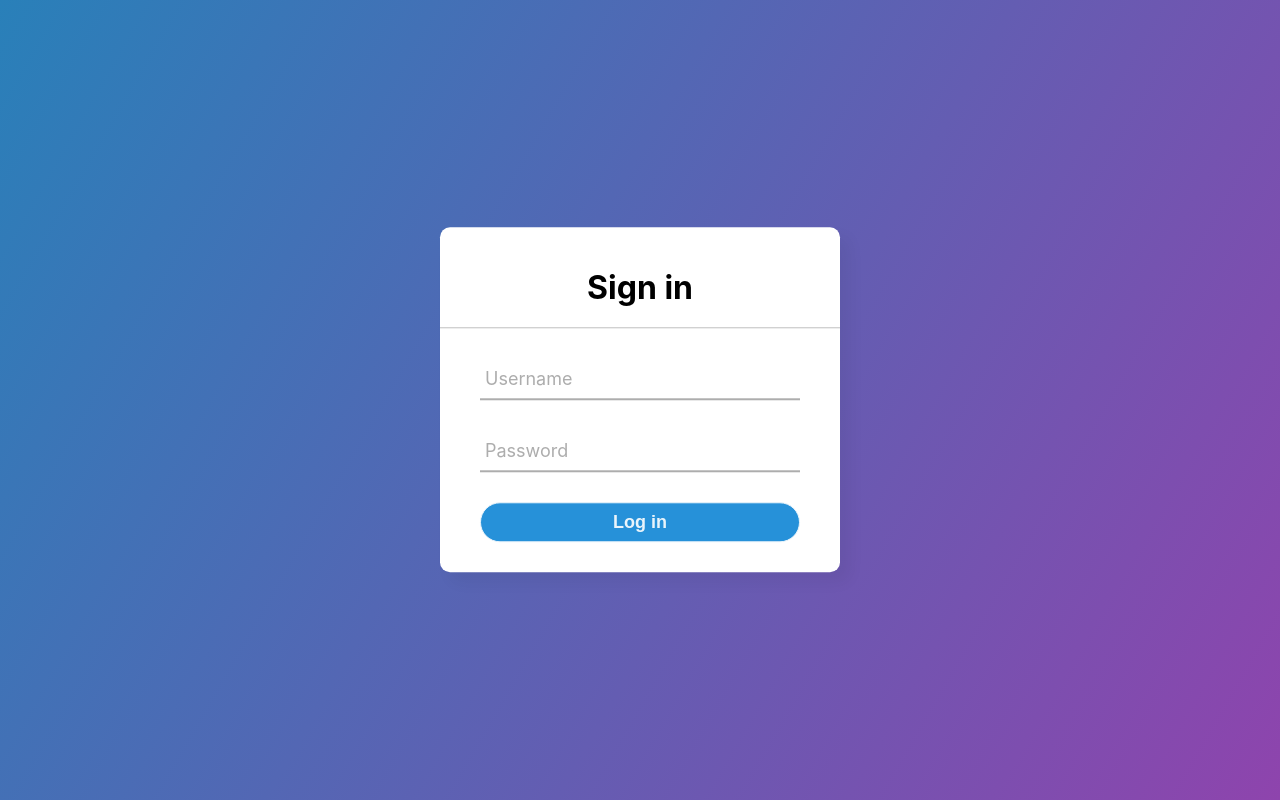
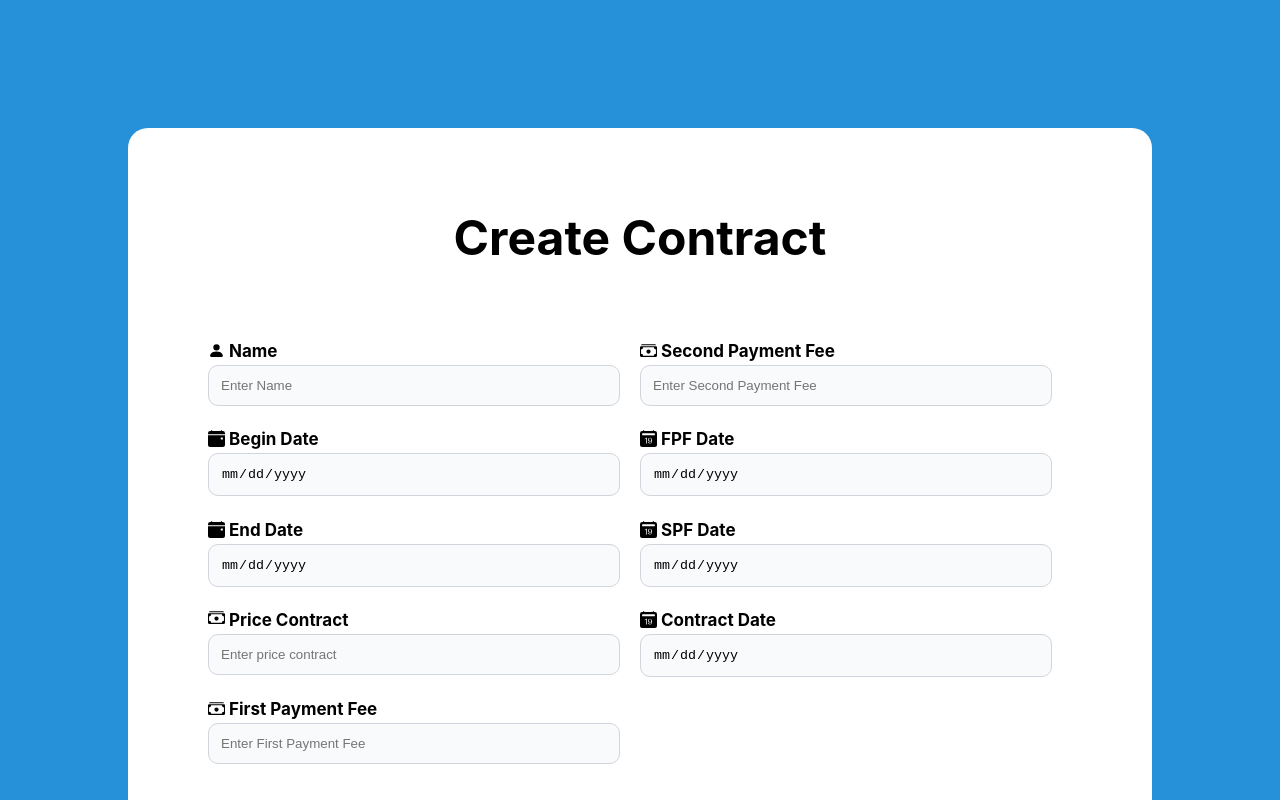
Before and after one commit to Tskiser/Quannie, a React (Create React App) app in the folder InsuranceCard/demofrontend/: page /create-contract in a window 1280 px wide. Shown: the top 800 px of the page. Built offline with nearby package versions, Linux system fonts and the light colour scheme.

Commit message:
ADD create CreateContract

```diff
--- a/InsuranceCard/demofrontend/src/App.js
+++ b/InsuranceCard/demofrontend/src/App.js
@@ -13,6 +13,7 @@ import {
 } from "react-router-dom";
 import ContractDetail from './views/ContractDetail';
 import ListMotorbike from './views/ListMotorbike';
+import CreateContract from './views/CreateContract';
 
 
 function App() {
@@ -60,6 +61,9 @@ function App() {
         <Route path="/create-customer">
           <CreateCustomer />
         </Route>
+        <Route path="/create-contract">
+          <CreateContract />
+        </Route>
         {/* Create login form - Quan */}
         <Route path="/">
           <LoginPage />
--- /dev/null
+++ b/InsuranceCard/demofrontend/src/styles/createContract.scss
@@ -0,0 +1,85 @@
+.container-create-contract {
+  font-size: 17px;
+  background-color: #2691d9;
+  padding: 10%;
+}
+
+.container-create-contract h1 {
+  margin: 0;
+}
+
+.flex-container-profile {
+  display: flex;
+  width: 100%;
+  justify-content: space-between;
+}
+
+.main-create-contract {
+  background-color: #fff;
+  padding: 80px;
+  border-radius: 20px;
+}
+
+.flex-profile {
+  width: 100%;
+}
+
+.left-profile {
+  padding-right: 20px;
+}
+
+.container-create-contract input:not([type='radio']) {
+  padding: 12px;
+  margin: 4px 0;
+  display: inline-block;
+  border: 1px solid #d1d5db;
+  background-color: #f9fafb;
+  border-radius: 10px;
+  box-sizing: border-box;
+  display: flex;
+  width: 100%;
+}
+
+.container button:hover {
+  opacity: 0.8;
+}
+
+.btn-create-contract {
+  display: flex;
+  margin-top: 70px;
+  justify-content: space-around;
+}
+
+.btn-create-contract button {
+  width: 30%;
+}
+
+.btn-create-contract button {
+  height: 50px;
+  border: 2px solid #fff;
+  background: #1373b4;
+  border-radius: 25px;
+  font-size: 20px;
+  color: #e9f4fb;
+  font-weight: 700;
+  cursor: pointer;
+  outline: none;
+}
+
+.btn-create-contract button:hover {
+  background-color: #2691d9;
+  opacity: 0.8;
+  transition: 0.5s;
+}
+
+input::-webkit-outer-spin-button,
+input::-webkit-inner-spin-button {
+  -webkit-appearance: none;
+  margin: 0;
+}
+
+.container-create-contract h1 {
+  font-size: xxx-large;
+  text-align: center;
+  margin-bottom: 50px;
+}
--- /dev/null
+++ b/InsuranceCard/demofrontend/src/views/CreateContract.jsx
@@ -0,0 +1,172 @@
+import { useState } from 'react'
+import '../styles/createContract.scss'
+import {
+  BsFillPersonFill,
+  BsFillCalendarEventFill,
+  BsCashStack,
+  BsCalendar2DateFill,
+} from 'react-icons/bs'
+
+const GMale = 'male'
+const GFemale = 'female'
+const CreateContract = () => {
+  const [contract, setContract] = useState({
+    code: '',
+    beginDate: '',
+    endDate: '',
+    priceContract: '',
+    FPF: '',
+    SPF: '',
+    FPFDate: '',
+    SPFDate: '',
+    contractDate: '',
+  })
+
+  return (
+    <div>
+      <div className="container-create-contract">
+        <div className="main-create-contract">
+          <h1>Create Contract</h1>
+          <div className="Profile">
+            <div className="flex-container-profile">
+              <div className="left-profile flex-profile">
+                <h4>
+                  <BsFillPersonFill className="icon" /> Name{' '}
+                  <input
+                    placeholder="Enter Name"
+                    value={contract.name}
+                    onChange={(e) => {
+                      setContract({
+                        ...contract,
+                        name: e.target.value,
+                      })
+                    }}
+                  />
+                </h4>
+                <h4>
+                  <BsFillCalendarEventFill className="icon" /> Begin Date{' '}
+                  <input
+                    type="date"
+                    placeholder="Enter begin date"
+                    value={contract.beginDate}
+                    onChange={(e) => {
+                      setContract({
+                        ...contract,
+                        beginDate: e.target.value,
+                      })
+                    }}
+                  />
+                </h4>
+                <h4>
+                  <BsFillCalendarEventFill className="icon" /> End Date{' '}
+                  <input
+                    type="date"
+                    value={contract.endDate}
+                    placeholder="Enter end date"
+                    onChange={(e) => {
+                      setContract({
+                        ...contract,
+                        endDate: e.target.value,
+                      })
+                    }}
+                  />
+                </h4>
+                <h4>
+                  <BsCashStack lassName="icon" /> Price Contract {' '}
+                  <input
+                    type="text"
+                    placeholder="Enter price contract"
+                    value={contract.priceContract}
+                    onChange={(e) => {
+                      setContract({
+                        ...contract,
+                        priceContract: parseFloat(e.target.value),
+                      })
+                    }}
+                  />
+                </h4>
+                <h4>
+                  <BsCashStack className="icon" /> First Payment Fee{' '}
+                  <input
+                    type="text"
+                    placeholder="Enter First Payment Fee"
+                    value={contract.FPF}
+                    onChange={(e) => {
+                      setContract({
+                        ...contract,
+                        FPF: parseFloat(e.target.value),
+                      })
+                    }}
+                  />
+                </h4>
+              </div>
+              <div className="left-profile flex-profile">
+                <h4>
+                  <BsCashStack className="icon" /> Second Payment Fee{' '}
+                  <input
+                    type="text"
+                    placeholder="Enter Second Payment Fee"
+                    value={contract.SPF}
+                    onChange={(e) => {
+                      setContract({
+                        ...contract,
+                        SPF: parseFloat(e.target.value),
+                      })
+                    }}
+                  />
+                </h4>
+                <h4>
+                  <BsCalendar2DateFill className="icon" /> FPF Date{' '}
+                  <input
+                    type="date"
+                    value={contract.FPFDate}
+                    onChange={(e) => {
+                      setContract({
+                        ...contract,
+                        FPFDate: e.target.value,
+                      })
+                    }}
+                  />
+                </h4>
+                <h4>
+                  <BsCalendar2DateFill className="icon" /> SPF Date{' '}
+                  <input
+                    type="date"
+                    placeholder="enter email"
+                    value={contract.SPFDate}
+                    onChange={(e) => {
+                      setContract({
+                        ...contract,
+                        SPFDate: e.target.value,
+                      })
+                    }}
+                  />
+                  <h4>
+                    <BsCalendar2DateFill className="icon" /> Contract Date{' '}
+                    <input
+                      type="date"
+                      placeholder="enter email"
+                      value={contract.contractDate}
+                      onChange={(e) => {
+                        setContract({
+                          ...contract,
+                          contractDate: e.target.value,
+                        })
+                      }}
+                    />
+                  </h4>
+                </h4>
+              </div>
+            </div>
+          </div>
+
+          <div className="btn-create-contract">
+            <button>Create</button>
+            <button>Cancel</button>
+          </div>
+        </div>
+      </div>
+    </div>
+  )
+}
+export default CreateContract
```
